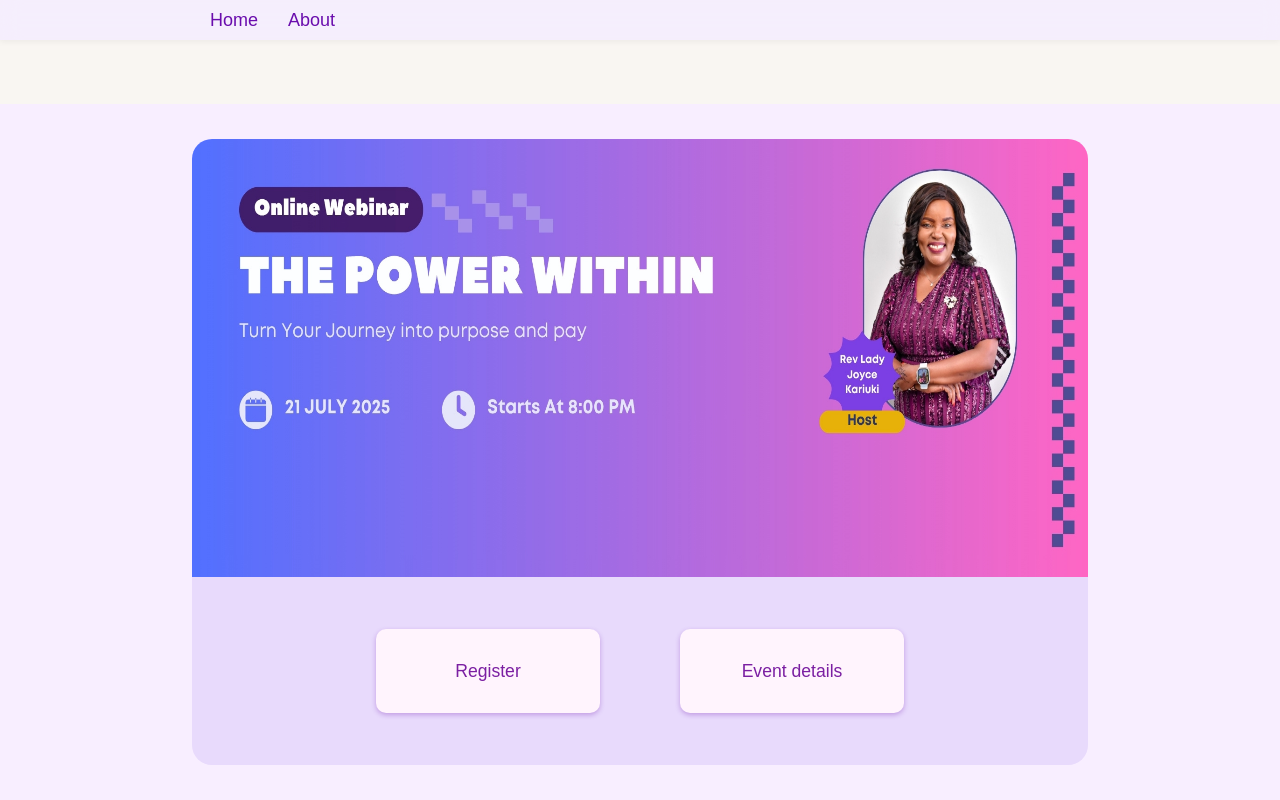
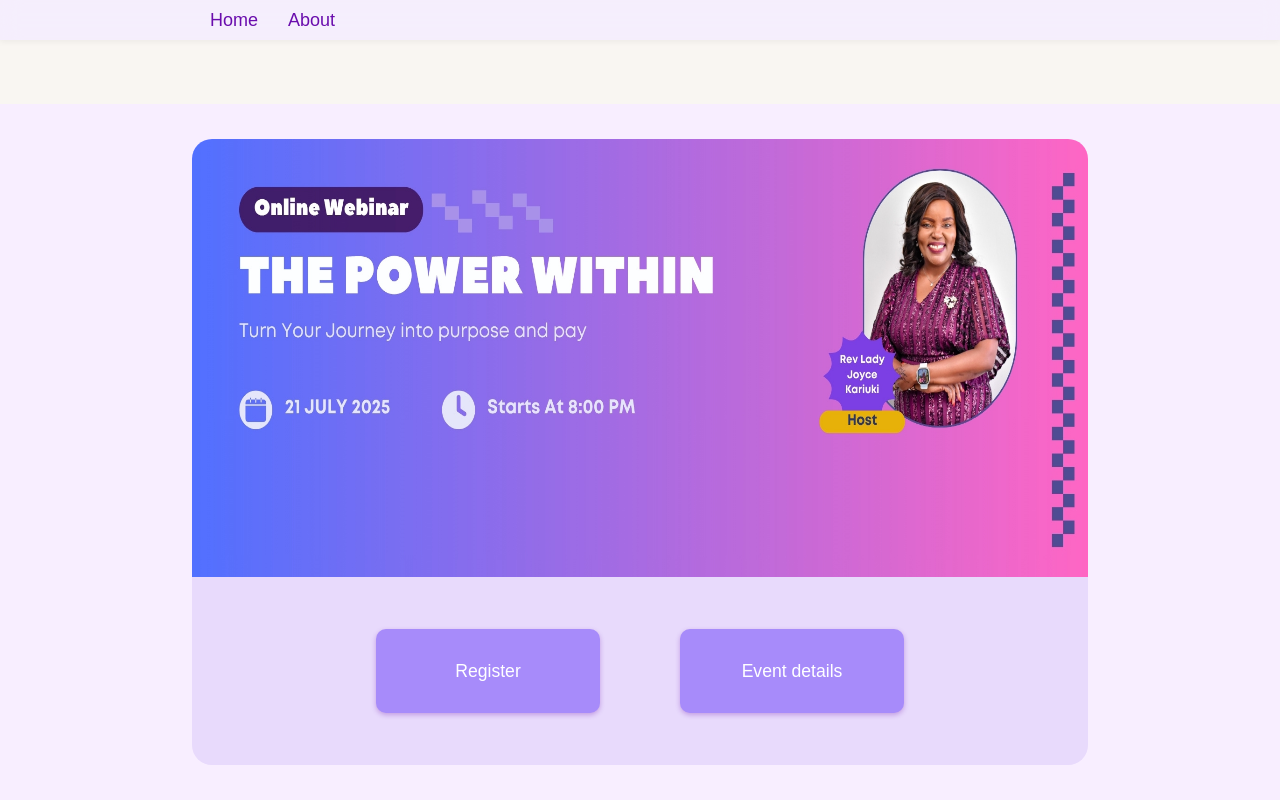
Before and after one commit to KarathiBrian/Story-To-Stage-Webinar-2, a React (Vite) app: page /home in a window 1280 px wide. Built offline with nearby package versions, Linux system fonts and the light colour scheme.

Commit message:
button light

```diff
--- a/src/Css/Home.css
+++ b/src/Css/Home.css
@@ -73,7 +73,9 @@ background-color: #F8EEFF;
 /* background-color: #f8d7ff; */
 /* NEW */
 background-color: #E8DAFC;
-/* background-color: #F8DCF8; */
+
+
+
 
   border-radius: 0 0 10px 10px;
   display: flex;
@@ -95,18 +97,41 @@ background-color: #E8DAFC;
 /* color: #4A148C; */
 
 /* NEW */
-background-color: #FFF4FD;
+/* background-color: #FFF4FD;
+color: #7B1FA2;
+border: 1px solid #7B1FA2; */
 
-color: #7B1FA2;
+/* background-color: #FFFFFF;
+color: #6B21A8;
+border: 1px solid #6B21A8; */
+
+
+
+
+
+
+  background-color: #A78BFA;
+color: #FFFFFF;
+
+
+/* background-color: #9D6BFA;
+color: #FFFFFF; */
+
+
+
+
+
+
 
 font-family: "poppins",sans-serif;
-
-  font-size: 1.1em;
+font-size: 1.1em;
   font-weight: 500;
   cursor: pointer;
   transition: all 0.3s ease;
   box-shadow: 0 2px 5px rgba(106, 13, 173, 0.3);
 }
+
+
 
 .down button:hover {
   background-color: #5a82c1;
```
